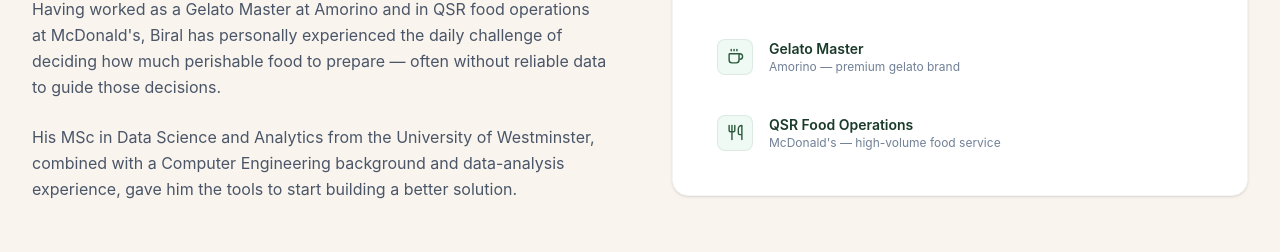
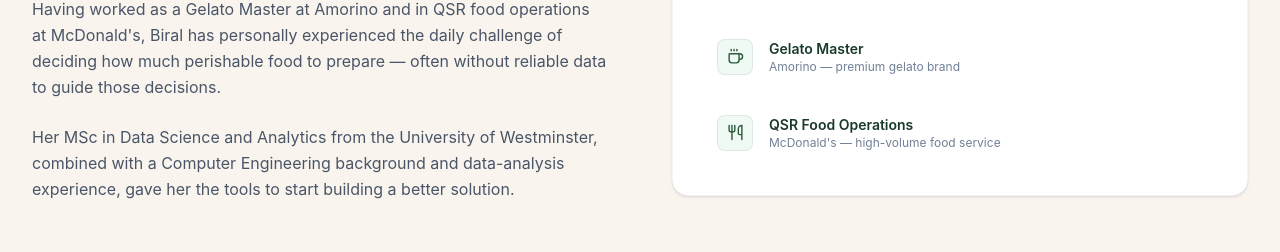
Before and after one commit to vedanttoraskar882/Wastewise, a React (Vite) app: page / in a window 1280 px wide. Shown: the part 2869-3121 px from the top of the page. Built offline with nearby package versions, Linux system fonts and the light colour scheme.

Commit message:
Update founder pronouns from male to female (she/her)

```diff
--- a/src/components/Founder.jsx
+++ b/src/components/Founder.jsx
@@ -44,7 +44,7 @@ export default function Founder() {
               Having worked as a Gelato Master at Amorino and in QSR food operations at McDonald's, Biral has personally experienced the daily challenge of deciding how much perishable food to prepare — often without reliable data to guide those decisions.
             </p>
             <p className="text-[#4a5568] leading-relaxed">
-              His MSc in Data Science and Analytics from the University of Westminster, combined with a Computer Engineering background and data-analysis experience, gave him the tools to start building a better solution.
+              Her MSc in Data Science and Analytics from the University of Westminster, combined with a Computer Engineering background and data-analysis experience, gave her the tools to start building a better solution.
             </p>
           </div>
 
--- a/wastewise.html
+++ b/wastewise.html
@@ -1343,7 +1343,7 @@
           Having worked as a Gelato Master at Amorino and in QSR food operations at McDonald's, Biral has personally experienced the daily challenge of deciding how much perishable food to prepare — often without reliable data to guide those decisions.
         </p>
         <p class="founder-p">
-          His MSc in Data Science and Analytics from the University of Westminster, combined with a Computer Engineering background and practical data-analysis experience, gave him the tools to start building a better answer.
+          Her MSc in Data Science and Analytics from the University of Westminster, combined with a Computer Engineering background and practical data-analysis experience, gave her the tools to start building a better answer.
         </p>
       </div>
       <!-- Right card -->
```
